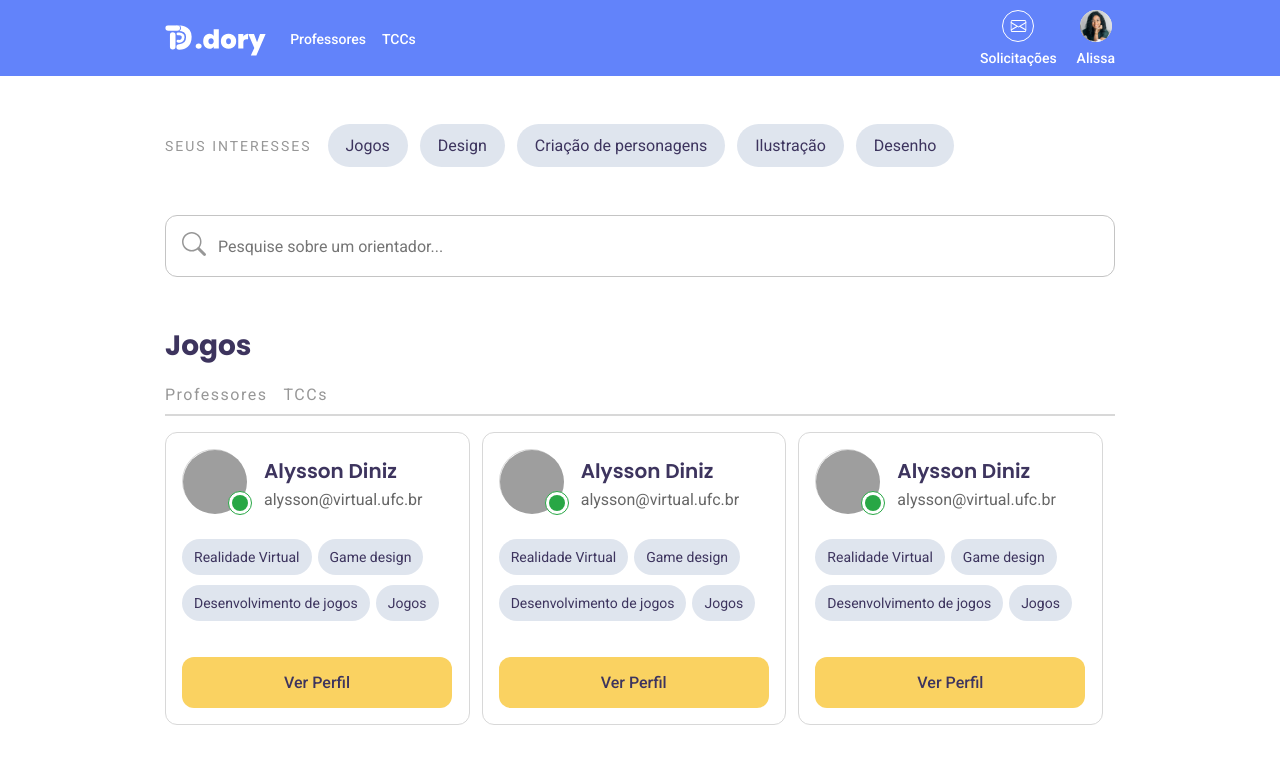
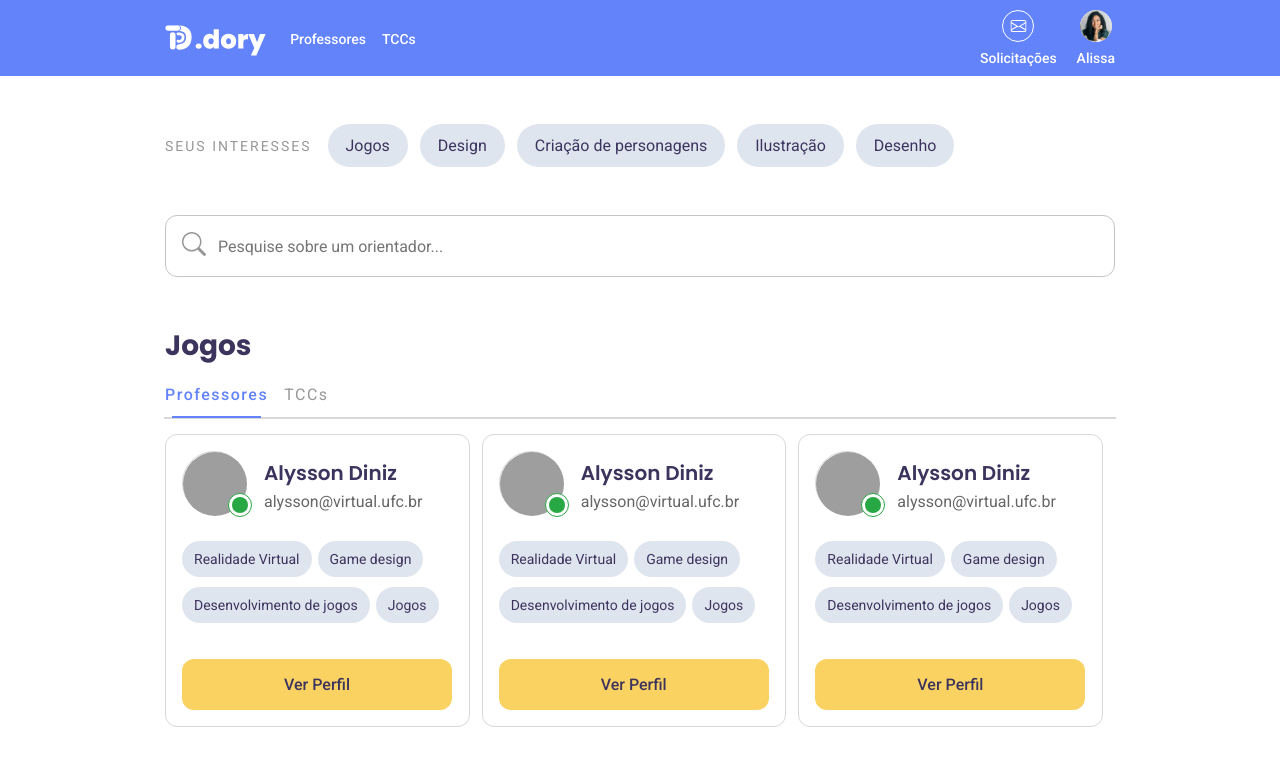
Before and after one commit to myguelangello/dory-front-end, a React (Create React App) app: page /home in a window 1280 px wide. Shown: the top 766 px of the page. Built offline with nearby package versions, Linux system fonts and the light colour scheme; grey boxes are pictures that could not be loaded.

Commit message:
add hover menu filter

```diff
--- a/src/components/ButtonNav/index.js
+++ b/src/components/ButtonNav/index.js
@@ -2,13 +2,18 @@ import React from "react";
 
 import './style.css';
 
-export default function ButtonNav({ setStatus, name }) {
+export default function ButtonNav({ setStatus, name, id }) {
     return (
+        <div className="filtro-button">
             <button
                 className="filtro-geral"
                 onClick={setStatus}
+                id={id}
             >
                 {name}
             </button>
+
+            <hr id={id} />
+        </ div>
     )
 }
--- a/src/components/ButtonNav/style.css
+++ b/src/components/ButtonNav/style.css
@@ -1,4 +1,9 @@
- .filtro-geral {
+.filtro-button {
+    display: flex;
+    flex-direction: column;
+}
+
+.filtro-geral {
     font-family: 'Roboto', sans-serif;
     font-weight: 400;
     font-size: 1.6rem;
--- a/src/pages/Home.js
+++ b/src/pages/Home.js
@@ -1,5 +1,4 @@
 import React, { useState } from "react";
-import { Link } from "react-router-dom";
 
 import NavBarGlobal from "../components/NavBarGlobal";
 import ButtonNav from "../components/ButtonNav";
@@ -115,16 +114,21 @@ export function Home() {
                         <h1>{interesses[0]}</h1>
 
                         <div className="nav-filtros">
+                            <div className="filtros">
                                 <ButtonNav
                                     setStatus={handleSetProfessores}
                                     name="Professores"
+                                    id={professores ? "selected" : null}
                                 />
 
                                 <ButtonNav
                                     setStatus={handleSetTCCs}
                                     name="TCCs"
+                                    id={TCCs ? "selected" : null}
                                 />
-                            <hr />
+                            </div>
+
+                            <hr className="line" />
                         </div>
 
                         <MenuProfessores
--- a/src/styles/home.css
+++ b/src/styles/home.css
@@ -65,18 +65,13 @@
     margin-top: 18px;
 }
 
-#home .resultados-container .item-resultado .nav-filtros .filtro-geral {
-    font-family: 'Roboto', sans-serif;
-    font-weight: 400;
-    font-size: 1.6rem;
-    letter-spacing: 1.5px;
-    margin-right: 16px;
-    color: var(--gray-3);
+#home .resultados-container .item-resultado .nav-filtros  .filtros {
+    display: flex;
 }
 
-#home .resultados-container .item-resultado .nav-filtros hr {
+#home .resultados-container .item-resultado .nav-filtros .line {
     border: 1px solid var(--gray-5);
-    margin-top: 10px;
+    margin: -1px;
 }
 
 #home .resultados-container .item-resultado .cards {
@@ -85,6 +80,15 @@
     flex-direction: row;
 }
 
-#home #selected {
+#home .nav-filtros #selected {
+    font-weight: 500;
     color: var(--blue);
 }
+
+#home .nav-filtros hr#selected {
+    border: 1px solid var(--blue);
+    margin-top: 12px;
+    margin-right: 16px;
+    width: 75%;
+    align-self: center;
+}
```
Lines whose indentation alone changed are shown as unchanged.
